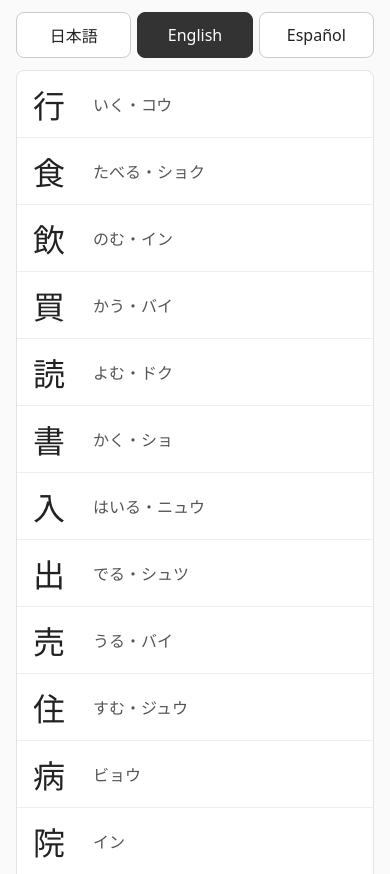
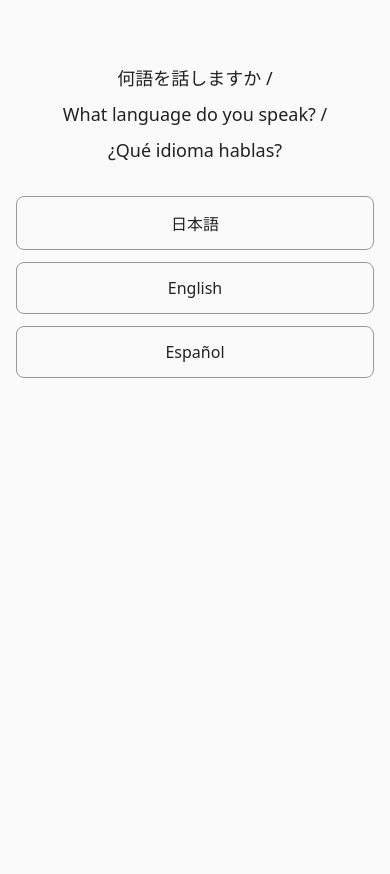
Before and after one commit to tern12/kannji-app, a plain HTML site: page index.html in a window 390 px wide. Shown: the top 874 px of the page. After the commit the page ends 844 px from the top, so only its background shows below. Drawn offline with Linux system fonts and the light colour scheme.

Commit message:
Ask language on first visit and separate selected state from actions
- When no language is saved, show a language screen before the list;
  opening a kanji URL directly works as before
- Selected tab and language are underlined instead of filled; the
  language buttons on the list are now small
- Only "Start" (also "Again") is filled dark; other buttons are outlined

Co-Authored-By: Claude Sonnet 5.5 <noreply@anthropic.com>

```diff
--- a/index.html
+++ b/index.html
@@ -28,12 +28,21 @@
   .hidden { display: none !important; }
   button { font: inherit; color: inherit; touch-action: manipulation; cursor: pointer; }
 
+  /* ===== はじめの画面: 言語を聞く ===== */
+  .lang-question { margin: 48px 0 28px; font-size: 18px; line-height: 2; text-align: center; }
+  .lang-question span { display: inline-block; } /* 折り返すときは、言語の区切りで */
+  .lang-choices { display: flex; flex-direction: column; gap: 12px; }
+  .lang-choices button { padding: 14px 0; border: 1px solid #999; background: none; border-radius: 8px; }
+
+  /* ===== 選んでいる印(言語・タブ): 下線。選んでいないほうは文字だけ ===== */
+  .lang-switch, .tabs { display: flex; gap: 6px; margin-bottom: 12px; }
+  .lang-switch button, .tabs button { border: 0; border-bottom: 3px solid transparent; background: none; color: #777; }
+  .lang-switch button.active, .tabs button.active { color: #222; border-bottom-color: #333; }
+  .lang-switch { justify-content: flex-end; }          /* 一覧の言語ボタンは、右上に小さく */
+  .lang-switch button { padding: 6px 8px; font-size: 13px; }
+  .tabs button { flex: 1; padding: 10px 0; }
+
   /* ===== 画面1: 一覧 ===== */
-  .lang-switch, .tabs { display: flex; gap: 6px; margin-bottom: 12px; }
-  .lang-switch button, .tabs button {
-    flex: 1; padding: 10px 0; border: 1px solid #ccc; background: #fff; border-radius: 8px;
-  }
-  .lang-switch button.active, .tabs button.active { background: #333; color: #fff; border-color: #333; }
 
   .kanji-list { list-style: none; margin: 0; padding: 0; background: #fff; border: 1px solid #e3e3e3; border-radius: 8px; }
   .kanji-list li + li { border-top: 1px solid #eee; }
@@ -69,7 +78,8 @@
   #frame .ink-stroke { stroke: #2a62c9; }          /* 自分で書いた線 */
 
   .controls { display: flex; gap: 8px; justify-content: center; margin: 12px 0 8px; }
-  .controls button { min-width: 120px; padding: 10px 14px; border: 1px solid #ccc; background: #fff; border-radius: 8px; }
+  .controls button { min-width: 120px; padding: 10px 14px; border: 1px solid #999; background: none; border-radius: 8px; }
+  #start-btn { background: #333; border-color: #333; color: #fff; } /* 濃いベタは「スタート(もう一度)」だけ */
 
   /* 読み・例文 */
   h2 { font-size: 16px; margin: 24px 0 8px; padding-bottom: 4px; border-bottom: 1px solid #ddd; }
@@ -88,6 +98,20 @@
 </style>
 </head>
 <body>
+
+<!-- ===== はじめの画面: 言語を聞く(言語が保存されていないときだけ) ===== -->
+<div id="lang-screen" class="screen hidden">
+  <p class="lang-question">
+    <span lang="ja">何語を話しますか /</span>
+    <span lang="en">What language do you speak? /</span>
+    <span lang="es">¿Qué idioma hablas?</span>
+  </p>
+  <div class="lang-choices" id="lang-choices">
+    <button data-lang="ja">日本語</button>
+    <button data-lang="en">English</button>
+    <button data-lang="es">Español</button>
+  </div>
+</div>
 
 <!-- ===== 画面1: 一覧 ===== -->
 <div id="list-screen" class="screen">
@@ -569,12 +593,16 @@ function wait(ms) { return new Promise(function (resolve) { setTimeout(resolve,
 
 // ---------- 言語 ----------
 // 前に選んだ言語があればそれ。なければスマホの言語(日本語/英語/スペイン語以外は日本語)
+let langChosen = false;  // 言語を選んだことがあるか。ないときは、一覧の前に言語を聞く
 let lang = loadLang();
 
 function loadLang() {
   try {
     const saved = localStorage.getItem("lang");
-    if (UI[saved]) return saved;
+    if (UI[saved]) {
+      langChosen = true;
+      return saved;
+    }
   } catch (e) { /* 保存できない環境でも動くように */ }
   const deviceLang = (navigator.language || "ja").slice(0, 2);
   return UI[deviceLang] ? deviceLang : "ja";
@@ -582,6 +610,7 @@ function loadLang() {
 
 function setLang(newLang) {
   lang = newLang;
+  langChosen = true;
   try { localStorage.setItem("lang", newLang); } catch (e) {}
   renderList();
 }
@@ -616,13 +645,19 @@ function showList() {
   stopAnimation();
   cameFromList = false;
   $("kanji-screen").classList.add("hidden");
-  $("list-screen").classList.remove("hidden");
+  // 言語をまだ選んでいないときは、一覧の代わりに言語を聞く画面を出す
+  $("lang-screen").classList.toggle("hidden", langChosen);
+  $("list-screen").classList.toggle("hidden", !langChosen);
+  if (!langChosen) {
+    window.scrollTo(0, 0);
+    return;
+  }
   renderList();
   window.scrollTo(0, listScrollY);
 }
 
 function renderList() {
-  // 言語のボタン: 選んでいるものを黒にする
+  // 言語のボタン: 選んでいるものに下線を付ける
   document.querySelectorAll("#lang-switch button").forEach(function (button) {
     button.classList.toggle("active", button.dataset.lang === lang);
   });
@@ -653,6 +688,7 @@ function showKanji(item) {
   } else {
     listScrollY = window.scrollY;
   }
+  $("lang-screen").classList.add("hidden");
   $("list-screen").classList.add("hidden");
   $("kanji-screen").classList.remove("hidden");
   window.scrollTo(0, 0);
@@ -856,6 +892,13 @@ function renderReadings(item) {
 
 // ---------- ボタンと指の動きをつなぐ ----------
 function start() {
+  // はじめの画面: 選んだ言語を保存して、一覧を出す
+  $("lang-choices").addEventListener("click", function (e) {
+    const button = e.target.closest("button");
+    if (!button) return;
+    setLang(button.dataset.lang);
+    showList();
+  });
   $("lang-switch").addEventListener("click", function (e) {
     const button = e.target.closest("button");
     if (button) setLang(button.dataset.lang);
```
